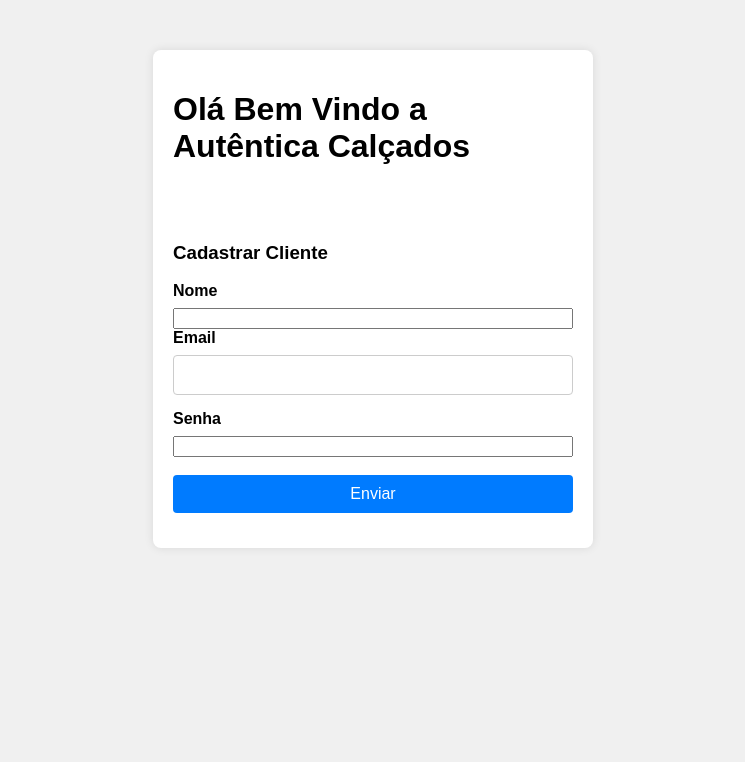
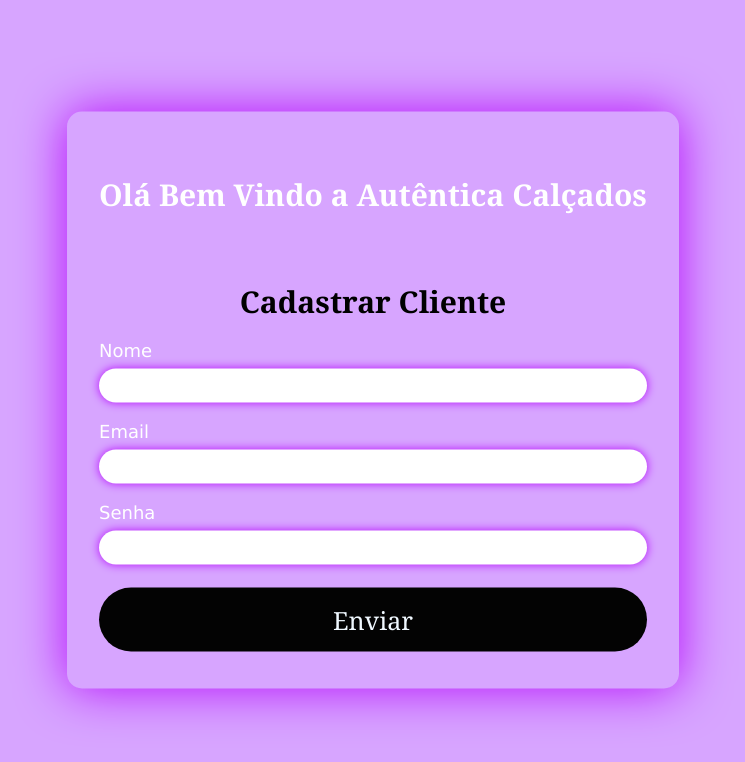
Before and after one commit to Stevaoo/Logins, a plain HTML site: page index.html in a window 1280 px wide. Shown: the whole page, without its empty margins (267-1012 px from the left). Drawn offline with Linux system fonts and the light colour scheme.

Commit message:
Update style.css

```diff
--- a/style.css
+++ b/style.css
@@ -1,54 +1,90 @@
-body {
-    font-family: Arial, sans-serif;
-    margin: 0;
+*{
+    margin: 0%;
     padding: 0;
-    background-color: #f0f0f0;
+    box-sizing: border-box;
 }
 
-.central {
-    max-width: 400px;
-    margin: 50px auto;
-    background-color: #fff;
-    padding: 20px;
-    border-radius: 8px;
-    box-shadow: 0 0 10px rgba(0, 0, 0, 0.1);
+img{
+    max-width: 100%;
+    height: auto;
+    margin-bottom: 1em;
 }
 
-form {
+.central{
+    top: 50%;
+    left: 50%;
+    position: absolute;
+    transform: translate(-50%,-50%);
+}
+
+.central{
+    background-color: rgb(215, 165, 255);
+    padding: 2em;
+    border-radius: 10px;
+    text-align: center;
+    border-radius: 15px;
+    box-shadow: 0 0 50px rgb(182, 7, 252);
+}
+form{
     display: flex;
     flex-direction: column;
+    align-items: center;
 }
 
-label {
-    margin-bottom: 8px;
-    font-weight: bold;
+label{
+    margin-top: 1em;
+    font-size: 18px;
+    align-self: flex-start;
+    font-family: Verdana, Geneva, Tahoma, sans-serif;
+    color: rgb(255, 255, 255);
 }
 
-input[type="text"],
-input[type="email"],
-input[type="password"],
-button {
-    padding: 10px;
-    margin-bottom: 15px;
-    border: 1px solid #ccc;
-    border-radius: 4px;
-    font-size: 16px;
+input{
+    margin-top: 0.5em;
+    padding: 0.5em;
+    font-size: 1em;
+    border-radius: 60px;
+    border: none;
+    width: 100%;
+    box-sizing: border-box;
+    background-color: rgb(255, 255, 255);
+    box-shadow: 0 0 10px rgb(182, 7, 252)
 }
 
-button {
-    background-color: #007bff;
-    color: #fff;
-    border: none;
-    cursor: pointer;
+h1{
+    margin-top: 1em;
+    text-align: center;
+    font-size: 30px;
+    font-family: Georgia, 'Times New Roman', Times, serif;
+    color: white;
+
 }
 
-button:hover {
-    background-color: #0056b3;
+h3{
+    margin-top: 1em;
+    text-align: center;
+    font-size: 30px;
+    font-family: Georgia, 'Times New Roman', Times, serif;
+    color: rgb(0, 0, 0);
 }
 
-@media (max-width: 600px) {
-    .central {
-        margin: 20px;
-        padding: 15px;
-    }
+button{
+    margin-top: 1em;
+    padding: 15px;
+    font-size: 25px;
+    margin: 5px;
+    border-radius: 100px;
+    width: 100%;
+    border: none;
+    width: 100%;
+    color: aliceblue;
+    font-family: Cambria, Cochin, Georgia, Times, 'Times New Roman', serif;
+    background-color: rgb(3, 3, 3);
 }
+button:hover{
+    background-color: rgb(162, 0, 255);
+}
+
+body{
+    background-color:rgb(215, 165, 255)
+}
```
